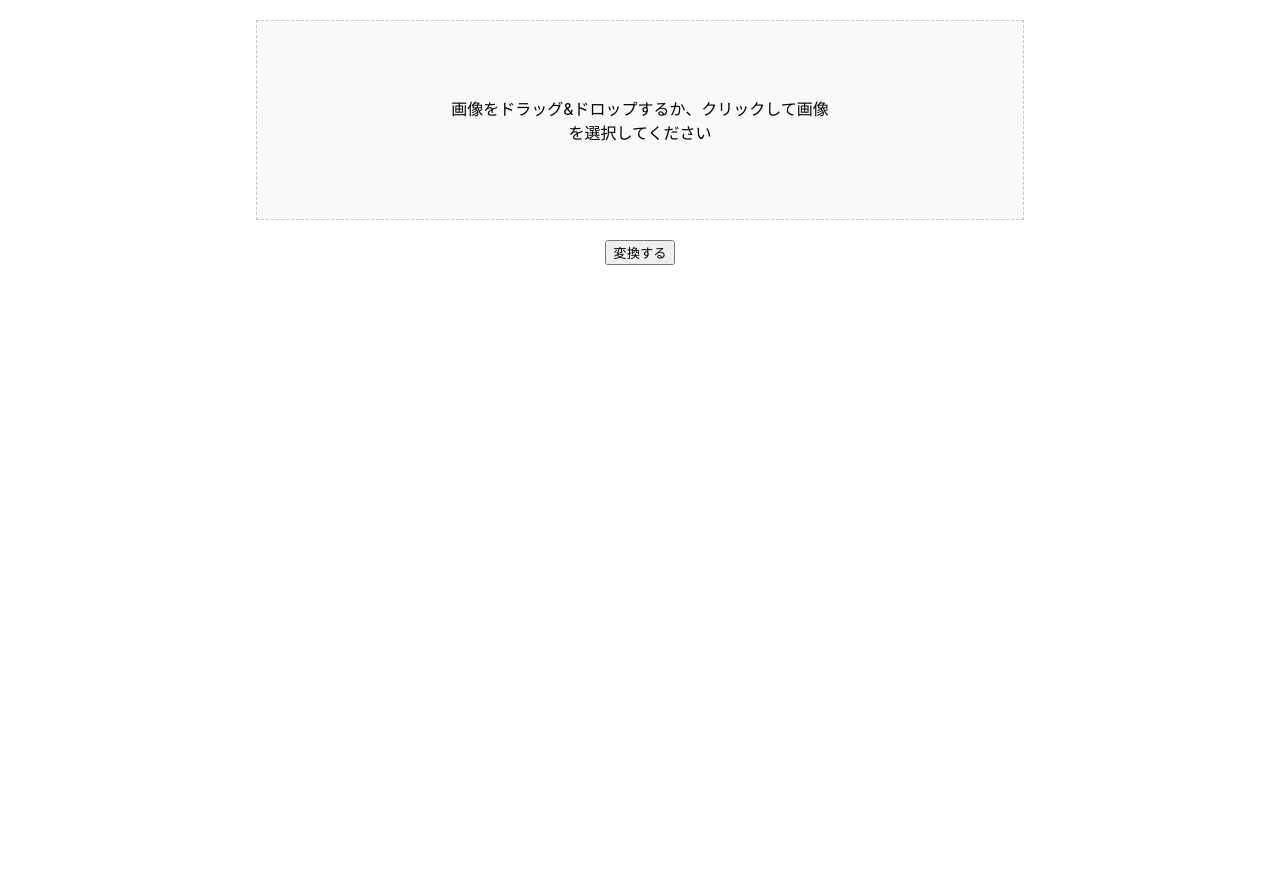
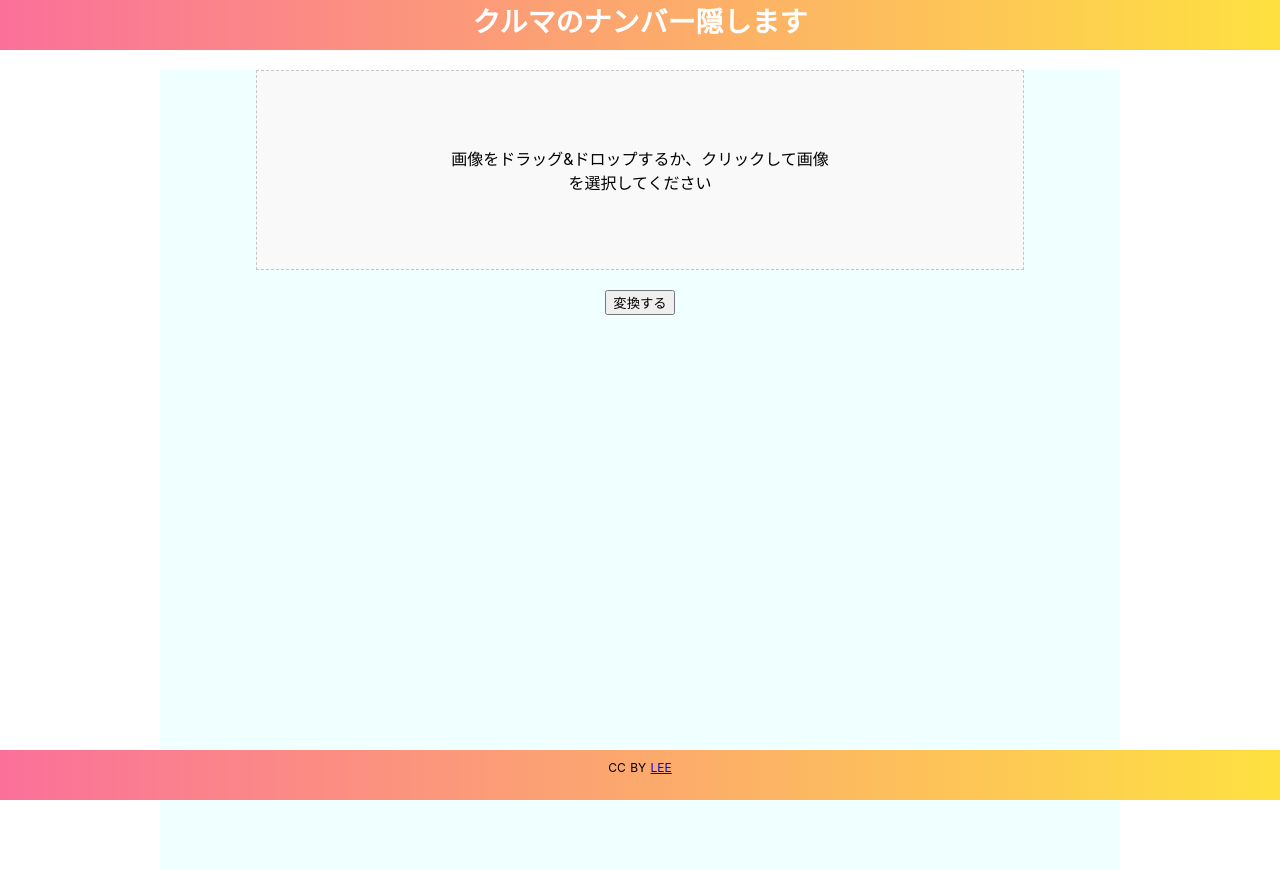
Before and after one commit to jetree/hide-license, a Nuxt app: page / in a window 1280 px wide. Before the commit the page ends 820 px from the top, so only its background shows below. Built offline with nearby package versions, Linux system fonts and the light colour scheme.

Commit message:
header footer

```diff
--- /dev/null
+++ b/components/Footer.vue
@@ -0,0 +1,30 @@
+<template>
+  <footer>
+    <div class="footer">
+      <p>CC BY <a href="https://twitter.com/doitokatsuki">LEE</a></p>
+    </div>
+  </footer>
+</template>
+
+<script></script>
+
+<style scoped>
+footer {
+  background-image: -webkit-gradient(
+    linear,
+    left top,
+    right top,
+    from(#fa709a),
+    to(#fee140)
+  );
+  width: 100%;
+  position: fixed;
+  bottom: 0;
+}
+.footer {
+  font-size: 0.75rem;
+  padding-top: 10px;
+  height: 50px;
+  text-align: center;
+}
+</style>
--- /dev/null
+++ b/components/header.vue
@@ -0,0 +1,32 @@
+<template>
+  <header>
+    <div class="container">
+      <h1>クルマのナンバー隠します</h1>
+    </div>
+  </header>
+</template>
+
+<script></script>
+
+<style scoped>
+header {
+  background-image: -webkit-gradient(
+    linear,
+    left top,
+    right top,
+    from(#fa709a),
+    to(#fee140)
+  );
+  /* background-color: #ff6699; */
+  height: 50px;
+}
+.container {
+  margin: 0 auto;
+  max-width: 800px;
+}
+h1 {
+  color: #fff;
+  font-size: 1.75rem;
+  text-align: center;
+}
+</style>
--- a/layouts/default.vue
+++ b/layouts/default.vue
@@ -1,8 +1,22 @@
 <template>
   <div>
+    <Header />
     <Nuxt />
+    <Footer />
   </div>
 </template>
+
+<script>
+import Header from '~/components/Header.vue'
+import Footer from '~/components/Footer.vue'
+
+export default {
+  components: {
+    Header,
+    Footer,
+  },
+}
+</script>
 
 <style>
 html {
--- a/pages/index.vue
+++ b/pages/index.vue
@@ -19,15 +19,16 @@ export default {
 }
 </script>
 
-<style>
+<style scoped>
 .container {
-  width: 90%;
+  width: 100%;
   max-width: 960px;
   margin: 0 auto;
   min-height: 100vh;
   justify-content: center;
   align-items: center;
   text-align: center;
+  background-color: azure;
 }
 
 .links {
```
